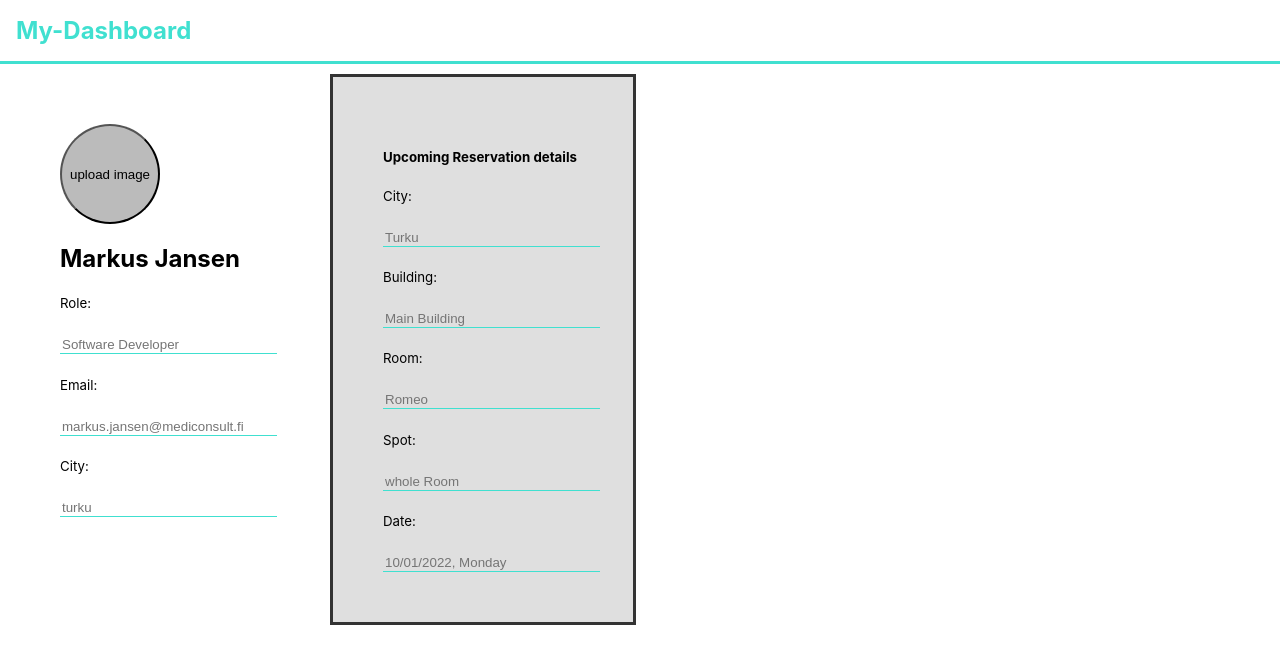
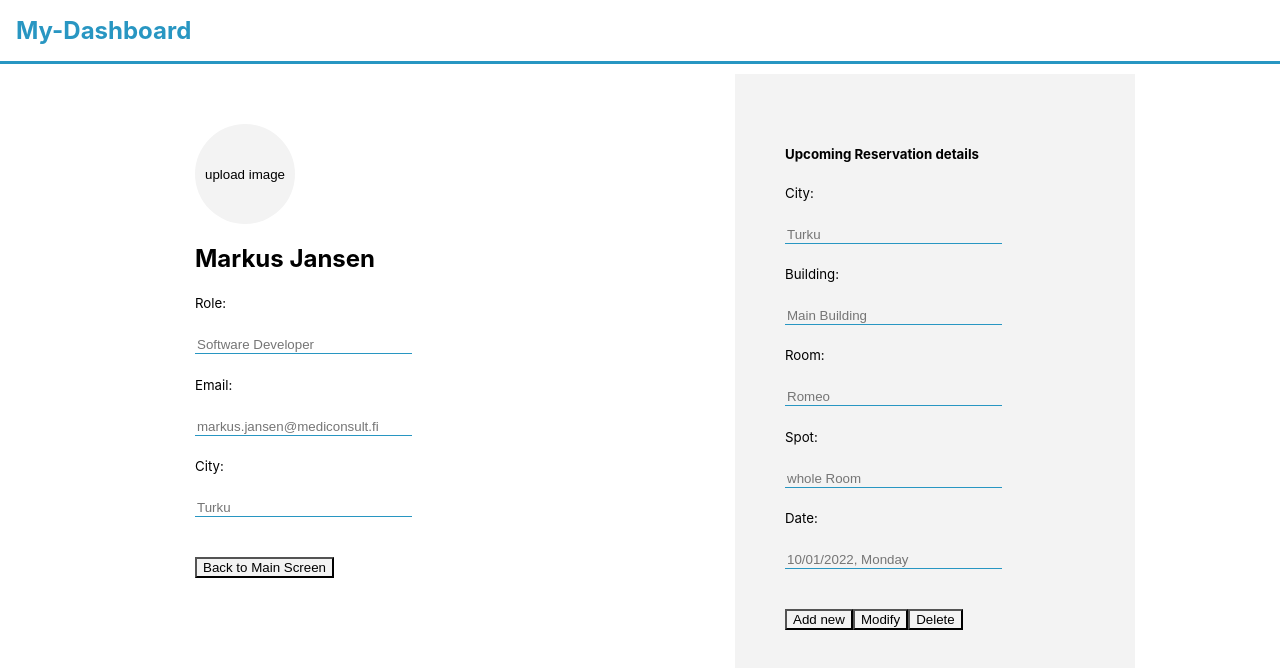
Before and after one commit to NGPetrovich/my-dashboard, a React (Create React App) app: page / in a window 1280 px wide. Shown: the top 668 px of the page. Built offline with nearby package versions, Linux system fonts and the light colour scheme.

Commit message:
justified content

```diff
--- a/src/components/LeftProfile.js
+++ b/src/components/LeftProfile.js
@@ -2,11 +2,16 @@ import React from 'react';
 import './css/dashboard.css';
 
 const LeftProfile = () => {
+
+    function clickMe() {
+        alert("clickMe() function is working");
+    }
+
     return (
         <div>
             <div className='flexbox-item-blank'>
                 <div>
-                    <button className='button'>upload image</button>
+                    <button onClick={clickMe} className='image-button'>upload image</button>
                 </div>
                 <div className='flexbox-item-1'>
                     <h2>Markus Jansen</h2>
@@ -29,8 +34,11 @@ const LeftProfile = () => {
                     <h5 className='h5'>City:</h5>
                     <input
                         className='input'
-                        placeholder="turku"
+                        placeholder="Turku"
                     />
+                </div>
+                <div>
+                    <button onClick={clickMe} className='button'>Back to Main Screen</button>
                 </div>
             </div>
         </div>
--- a/src/components/RightProfile.js
+++ b/src/components/RightProfile.js
@@ -2,6 +2,23 @@ import React from 'react';
 import './css/dashboard.css'
 
 const RightProfile = props => {
+
+    const types = ['Add new', 'Modify', 'Delete'];
+
+    function ToggleGroup(){
+        return <div>
+            {types.map(type => (
+                <button className='button' onClick={clickMe}>
+                    {type}
+                </button>
+            ))}
+        </div>
+    }
+
+    function clickMe() {
+        alert("clickMe() function is working");
+    }
+
     return (
         <div className="flexbox-container">
             <div className="flexbox-item">
@@ -43,6 +60,7 @@ const RightProfile = props => {
                         placeholder="10/01/2022, Monday"
                     />
                 </div>
+                <ToggleGroup />
             </div>
         </div>
     );
--- a/src/components/css/dashboard.css
+++ b/src/components/css/dashboard.css
@@ -3,44 +3,55 @@
 }
 
 .flexbox-item {
-  width: 200px;
+  width: 300px;
   margin: 10px;
-  border: 3px solid #333;
-  background-color: #dfdfdf;
+  background-color: #f3f3f3;
   padding: 50px 50px;
 }
 
 .flexbox-item-blank {
   width: 200px;
   margin: 10px;
-  background-color: white;
   padding: 50px 50px;
-}
-
-.button {
-  height: 100px;
-  width: 100px;
-  background-color: #bbb;
-  border-radius: 50%;
-  display: inline-block;
 }
 
 .h5 {
   font-weight: normal
 }
 
+.button {
+  margin: 3em 0em 0em;
+  background-color: #f3f3f3;
+  cursor: pointer;
+}
+
+/* Left Container */
+
+.image-button {
+  height: 100px;
+  width: 100px;
+  background-color: #f3f3f3;
+  border-radius: 50%;
+  border: #f3f3f3;
+  /* display: inline-block; */
+  cursor: pointer;
+
+}
+
 .input {
   border-style: none;
-  border: turquoise;
+  border: #2896C2;
   border-bottom-style: solid;
   border-width: 0.1em;
   width: 16em;
 }
 
+/* Right Container */
+
 .input-right {
-  background-color: #dfdfdf;
+  background-color: #f3f3f3;
   border-style: none;
-  border: turquoise;
+  border: #2896C2;
   border-bottom-style: solid;
   border-width: 0.1em;
   width: 16em;
@@ -51,12 +62,12 @@
 .header-title {
   display: flex;
   padding: 0em 1em;
-  border: turquoise;
+  border: #2896C2;
   border-bottom-style: solid;
   border-width: 0.2em;
 }
 
 .header-h1 {
-  color: turquoise;
+  color: #2896C2;
   font-size: 1.5em;
 }
--- a/src/index.css
+++ b/src/index.css
@@ -13,8 +13,6 @@ code {
 }
 
 .flexbox-container {
-  /* margin: auto;
-  width: 500px;
-  padding: 1em 2em; */
   display: flex;
+  justify-content: space-around;
 }
```
